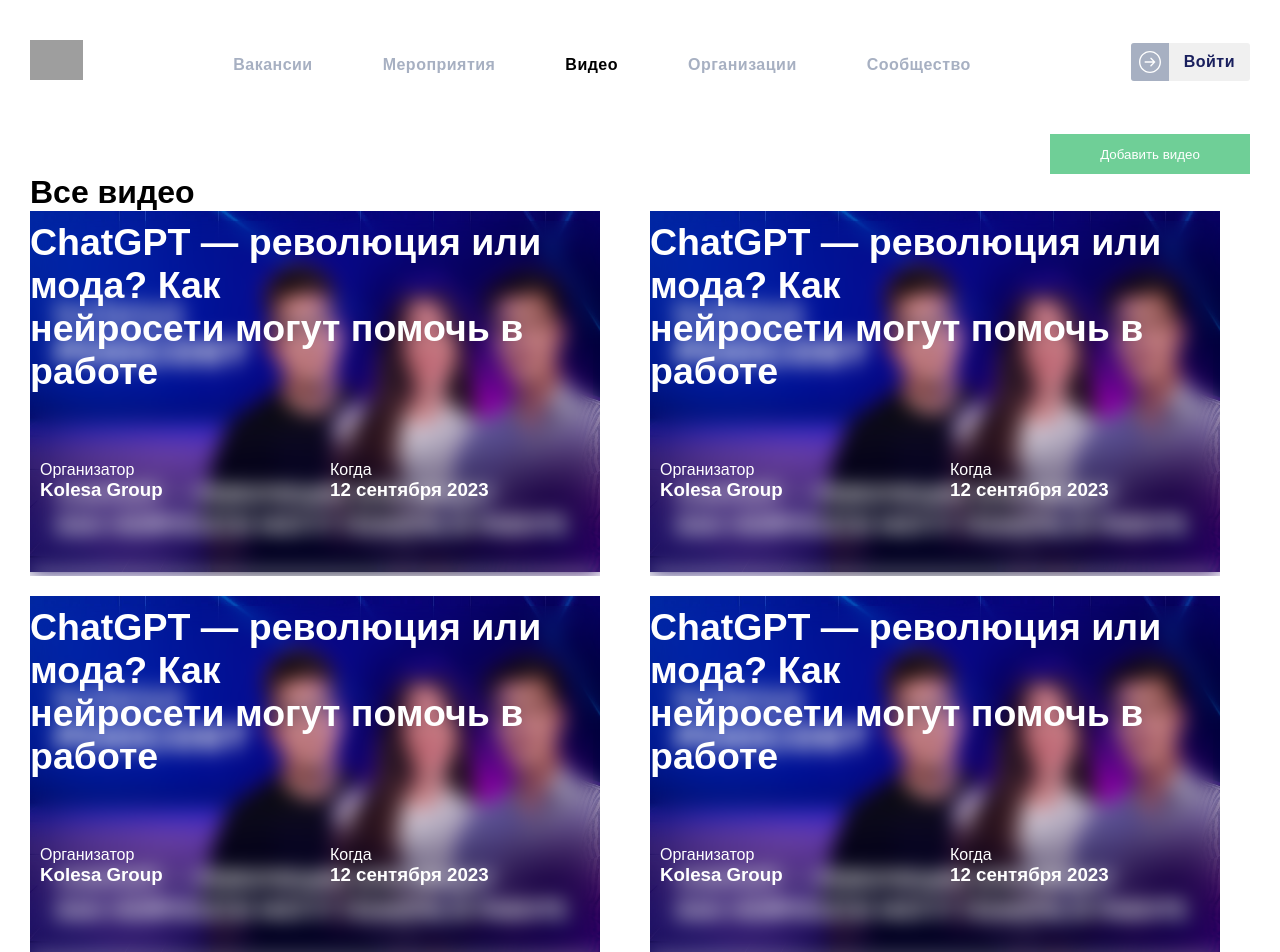
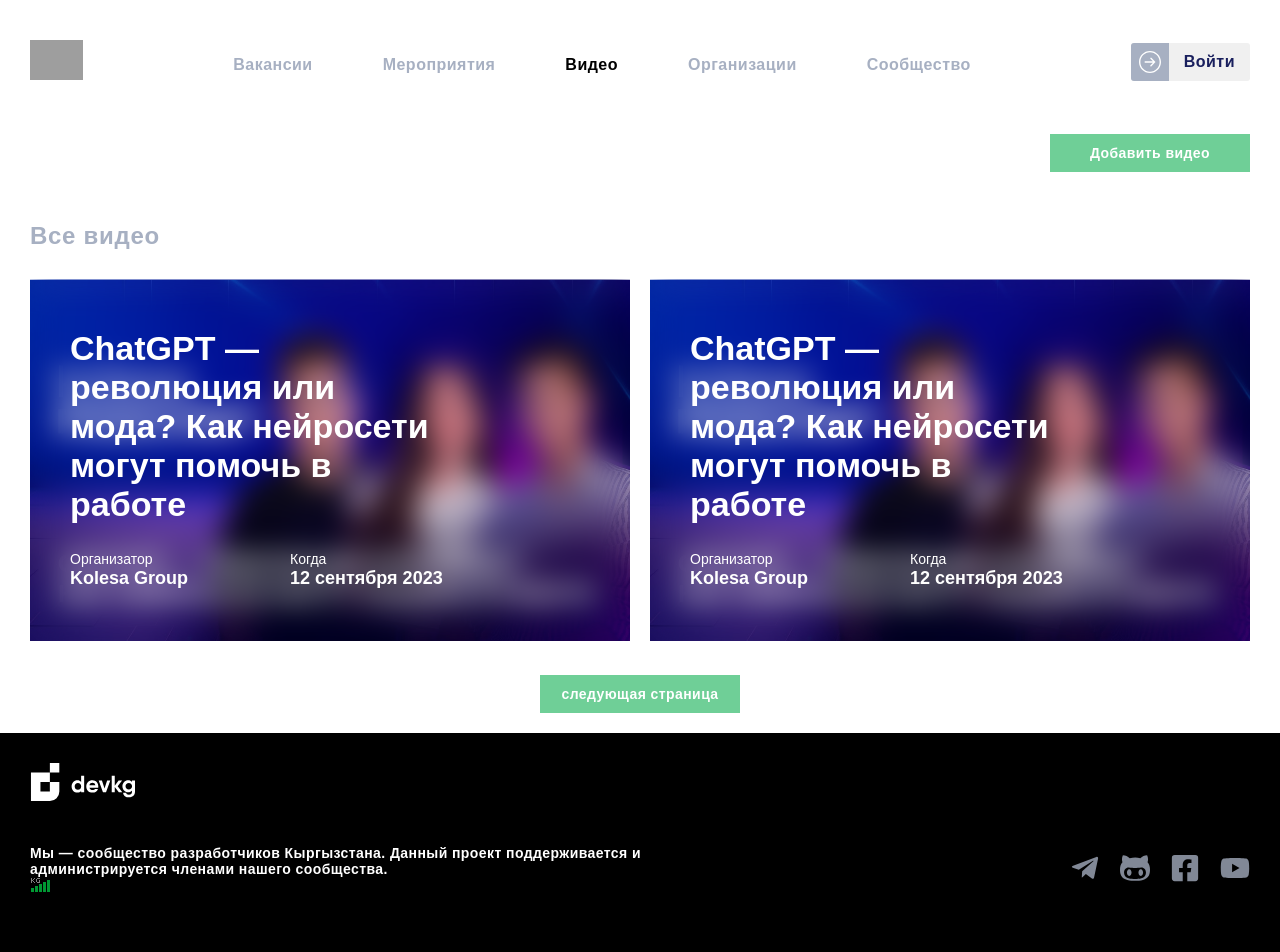
Before and after one commit to emirov15/etno_dev, a React (Create React App) app: page /video in a window 1280 px wide. Shown: the top 952 px of the page. Built offline with nearby package versions, Linux system fonts and the light colour scheme; grey boxes are pictures that could not be loaded.

Commit message:
Change complete, do git pull

```diff
--- a/src/assets/Styles/Footer.scss
+++ b/src/assets/Styles/Footer.scss
@@ -28,11 +28,13 @@ gap: 300px;
 
 .footer__info__icons {
     display: flex;
-    color: #818896;
     font-size: 30px;
     gap: 20px;
     transition: 0.3s;
-
+    cursor: pointer;
+}
+.footer__info__icons a{
+color:  #818896;
 }
 .footer__info__icons-telegram:hover{
     color: rgb(47, 154, 253);
--- a/src/assets/Styles/Vacancies.scss
+++ b/src/assets/Styles/Vacancies.scss
@@ -34,7 +34,7 @@
 	display: flex;
 	align-items: center;
 	gap: 25px;
-	margin-left: -70px;
+	    margin-left: -163px;
 }
 .jobs-item-field-jobsTitle {
 	padding-right: 20px;
@@ -48,7 +48,7 @@
 .salary-type {
 	display: flex;
 	align-items: center;
-	gap: 25px;
+	gap: 65px;
 	margin-right: 50px;
 }
 .add-vacancies:hover {
@@ -287,7 +287,7 @@ img {
 }
 .information {
 	display: flex;
-	width: 100%;
+	width: 95%;
 
 }
 .company {
--- a/src/assets/Styles/Video.scss
+++ b/src/assets/Styles/Video.scss
@@ -1,10 +1,13 @@
 .video-add button {
 	background: #6fcf97;
 	color: #fff;
+	border: none;
+	font-weight: 700;
+	font-size: 14px;
 	width: 200px;
-	height: 40px;
-	border: none;
-	border-color: #6fcf97;
+	height: 38px;
+	letter-spacing: 0.03em;
+	outline: none;
 }
 .video-add {
 	display: flex;
@@ -19,35 +22,94 @@
 .main-block {
 	position: relative;
 }
+.video-title h1 {
+	color: #a7b0c2;
+	font-size: 24px;
+	letter-spacing: 0.03em;
+	font-weight: 700;
+	margin: 50px 0 30px 0;
+}
 .first__block img {
-	width: 570px;
+	width: 600px;
 	height: 361px;
 }
-.first__block-title {
-	position: absolute;
-	z-index: 10;
-	font-size: 25px;
-	width: 570px;
-	height: 355px;
-	top: 10px;
-	backdrop-filter: blur(10px);
-	color: white;
+.first__block-title h2 {
+	font-size: 34px;
+	margin-top: 50px;
+	margin-left: 40px;
 }
 .first__block-organizer {
 	position: absolute;
 	z-index: 10;
 	width: 570px;
 	height: 355px;
-	top: 250px;
+	top: 270px;
+	left: 10px;
+	color: white;
+	margin-left: 30px;
+}
+.first__block-data{
+	position: absolute;
+	top: 350px;
+	z-index: 10;
+	color: white;
+	left: 250px;
+}
+.first__block-title {
+	position: absolute;
+	z-index: 10;
+	width: 600px;
+	height: 362px;
+	top: -1px;
+	-webkit-backdrop-filter: blur(15px);
+	backdrop-filter: blur(15px);
+	color: white;
+	margin-right: 50px;
+}
+.first__block-organizer h3{
+font-size: 18px;
+}
+.first__block-organizer {
+	position: absolute;
+	z-index: 10;
+	width: 570px;
+	height: 50px;
+	top: 270px;
 	left: 10px;
 	color: white;
 }
+.next-pages button{
+    background: #6fcf97;
+    color: #fff;
+    border: none;
+    font-weight: 700;
+    font-size: 14px;
+    width: 200px;
+    height: 38px;
+    letter-spacing: 0.03em;
+    outline: none;
+}
+.next-pages{
+	display: flex;
+justify-content: center;
+margin-top: 30px;
+margin-bottom: -80px;
+}
+.first__block-organizer span {
+font-size: 14px;
+}
+.first__block-data span {
+font-size: 14px;
+}
+.first__block-data h3{
+font-size: 18px;
+}
 .first__block-data {
 	position: absolute;
-	top: 250px;
+	top: 270px;
 	z-index: 10;
 	color: white;
-	left: 300px;
+	left: 260px;
 }
 @media screen and (max-width: 1171px) {
 	.first__block img {
@@ -64,12 +126,6 @@
 		backdrop-filter: blur(10px);
 		color: white;
 	}
-Мероприятия
-Видео
-Организации
-Сообщество
-￼
-Войти
 
 	.first__block-organizer {
 		position: absolute;
--- a/src/components/Events/index.jsx
+++ b/src/components/Events/index.jsx
@@ -62,6 +62,9 @@ function Events() {
 						</div>
 					</div>
 				</Link>
+				<div className='btn2'>
+					<button>Следующая страница</button>
+				</div>
 			</div>
 		</div>
 	)
--- a/src/components/Hero/index.jsx
+++ b/src/components/Hero/index.jsx
@@ -1,18 +1,31 @@
-import React from 'react'
 import logo from '../../assets/img/logo.jpg'
 import logoHero from '../../assets/img/logo-hero.webp'
+import { useNavigate } from 'react-router-dom'
 
-function hero() {
+function Hero() {
+	const navigate = useNavigate()
+
+	function handleVideoClick() {
+		navigate('/video')
+	}
+	function handleVacanciesClick (){
+		navigate('/vacancies')
+	}
+	function handleEventClick (){
+		navigate('/events')
+	}
+
 	return (
 		<div id='hero'>
 			<div className='container'>
 				<div className='hero-title'>
-					<h1>Последние мероприятия</h1>
+					<h1 onClick={handleEventClick}>Последние мероприятия</h1>
 				</div>
 				<div className='hero'>
 					<div className='hero--foto'>
 						<img
 							src='https://devkg.com/images/events/e975ab09a375897590241aaec11d51fa.png'
+							alt='Event'
 							data-v-17b3db24='img'
 						/>
 						<div className='hero--foto__text'>
@@ -20,14 +33,13 @@ function hero() {
 								25 августа 2024 <span>17:00</span>
 							</h4>
 							<h1>InkubasiaLAB 2024’s Machine Learning AI Bootcamp</h1>
-
 							<div className='hero--foto__text--par'>
 								<div className='hero--foto__text--par__kor1'>
 									<h6>Организатор</h6>
 									<h2>InkubasiaLAB</h2>
 								</div>
 								<div className='hero--foto__text--par__kor2'>
-									<h6>Когда</h6>
+									<h6>Где</h6>
 									<h2>Коворкинг-резорт ololoAkJol</h2>
 								</div>
 							</div>
@@ -36,41 +48,50 @@ function hero() {
 				</div>
 				<div className='jobs-list'>
 					<div className='heros-title'>
-						<h2>Последние вакансии</h2>
+						<h2 onClick={handleVacanciesClick}>Последние вакансии</h2>
 					</div>
-					<div className='jobs-item content'>
-						<div className='jobs-item-field icon'>
-							<div className='preview images'>
-								<picture>
-									<img
-										src='https://devkg.com/images/organizations/886e28d889f4c24ea73c66b80174110f.webp'
-										alt=''
-									/>
-								</picture>
+					<div className='jobs-content'>
+						<div className='information'>
+							<div className='jobs-item-field-company'>
+								<img
+									src='https://upload.wikimedia.org/wikipedia/commons/7/7a/BeeLine_logo.png'
+									alt='img'
+								/>
+								<h4>
+									<span>
+										Компания <br />
+									</span>
+									Билайн
+								</h4>
 							</div>
-						</div>
-						<div className='information'>
-							<div className='jobs-item-field company'>
-								<span className='label'>Компания</span>
-								Validon Agency
+							<div className='jobs-item-field-jobsTitle'>
+								<h4>
+									<span>Должность</span>
+									<br />
+									PHP разработчик
+								</h4>
 							</div>
-							<div className='jobs-item-field position'>
-								<span className='label'>Должность</span>
-								Нr менеджер
-							</div>
-							<div className='jobs-item-field price'>
-								<span className='label'>Оклад</span>
-								От 60000 RUB в месяц
-							</div>
-							<div className='jobs-item-field type'>
-								<span className='label'>Тип</span>
-								Удаленная работа
+							<div className='salary-type'>
+								<div className='jobs-item-field-salary'>
+									<h4>
+										<span>Оклад</span>
+										<br />
+										35000-50000 KGS в месяц
+									</h4>
+								</div>
+								<div className='jobs-item-field-type'>
+									<h4>
+										<span>Тип</span>
+										<br />
+										Офис/Бишкек
+									</h4>
+								</div>
 							</div>
 						</div>
 					</div>
 				</div>
 				<div className='video-title'>
-					<h1>Все видео</h1>
+					<h1 onClick={handleVideoClick}>Последнее видео</h1>
 				</div>
 				<div className='video-block'>
 					<div className='main-block'>
@@ -78,20 +99,19 @@ function hero() {
 							<img src={logo} alt='img' />
 							<div className='first__block-title'>
 								<h2>
-									{' '}
-									ChatGPT — революция или мода? Как <br />
-									нейросети могут помочь в работе
+									ChatGPT — <br />
+									революция или <br />
+									мода? Как нейросети <br />
+									могут помочь в <br />
+									работе
 								</h2>
 							</div>
-							<br />
 							<div className='first__block-organizer'>
 								<span>Организатор</span>
-
-								<h3> Kolesa Group</h3>
+								<h3>Kolesa Group</h3>
 							</div>
 							<div className='first__block-data'>
 								<span>Когда</span>
-								<br />
 								<h3>12 сентября 2023</h3>
 							</div>
 						</div>
@@ -101,21 +121,20 @@ function hero() {
 							<img src={logoHero} alt='img' />
 							<div className='first__block-title'>
 								<h2>
-									{' '}
-									ChatGPT — революция или мода? Как <br />
-									нейросети могут помочь в работе
+									Кибирд (Keybeard) <br />
+									#43 – Синдром <br />
+									самозванца в IT 2023 <br />
+									(feat. Даниил <br />
+									Вартанов)
 								</h2>
 							</div>
-							<br />
 							<div className='first__block-organizer'>
 								<span>Организатор</span>
-
-								<h3> Kolesa Group</h3>
+								<h3>Mad Devs</h3>
 							</div>
 							<div className='first__block-data'>
 								<span>Когда</span>
-								<br />
-								<h3>12 сентября 2023</h3>
+								<h3>30 августа 2023</h3>
 							</div>
 						</div>
 					</div>
@@ -125,4 +144,4 @@ function hero() {
 	)
 }
 
-export default hero
+export default Hero
--- a/src/components/Video/index.jsx
+++ b/src/components/Video/index.jsx
@@ -1,4 +1,3 @@
-import React from 'react';
 import logo from '../../assets/img/logo.jpg'
 
 const video = () => {
@@ -21,8 +20,11 @@ const video = () => {
 										<div className='first__block-title'>
 											<h2>
 												{' '}
-												ChatGPT — революция или мода? Как <br />
-												нейросети могут помочь в работе
+												ChatGPT — <br />
+												революция или <br />
+												мода? Как нейросети <br />
+												могут помочь в <br />
+												работе
 											</h2>
 										</div>
 										<br />
@@ -44,100 +46,11 @@ const video = () => {
 										<div className='first__block-title'>
 											<h2>
 												{' '}
-												ChatGPT — революция или мода? Как <br />
-												нейросети могут помочь в работе
-											</h2>
-										</div>
-										<br />
-										<div className='first__block-organizer'>
-											<span>Организатор</span>
-
-											<h3> Kolesa Group</h3>
-										</div>
-										<div className='first__block-data'>
-											<span>Когда</span>
-											<br />
-											<h3>12 сентября 2023</h3>
-										</div>
-									</div>
-								</div>
-								<div className='main-block'>
-									<div className='first__block'>
-										<img src={logo} alt='img' />
-										<div className='first__block-title'>
-											<h2>
-												{' '}
-												ChatGPT — революция или мода? Как <br />
-												нейросети могут помочь в работе
-											</h2>
-										</div>
-										<br />
-										<div className='first__block-organizer'>
-											<span>Организатор</span>
-
-											<h3> Kolesa Group</h3>
-										</div>
-										<div className='first__block-data'>
-											<span>Когда</span>
-											<br />
-											<h3>12 сентября 2023</h3>
-										</div>
-									</div>
-								</div>
-								<div className='main-block'>
-									<div className='first__block'>
-										<img src={logo} alt='img' />
-										<div className='first__block-title'>
-											<h2>
-												{' '}
-												ChatGPT — революция или мода? Как <br />
-												нейросети могут помочь в работе
-											</h2>
-										</div>
-										<br />
-										<div className='first__block-organizer'>
-											<span>Организатор</span>
-
-											<h3> Kolesa Group</h3>
-										</div>
-										<div className='first__block-data'>
-											<span>Когда</span>
-											<br />
-											<h3>12 сентября 2023</h3>
-										</div>
-									</div>
-								</div>
-								<div className='main-block'>
-									<div className='first__block'>
-										<img src={logo} alt='img' />
-										<div className='first__block-title'>
-											<h2>
-												{' '}
-												ChatGPT — революция или мода? Как <br />
-												нейросети могут помочь в работе
-											</h2>
-										</div>
-										<br />
-										<div className='first__block-organizer'>
-											<span>Организатор</span>
-
-											<h3> Kolesa Group</h3>
-										</div>
-										<div className='first__block-data'>
-											<span>Когда</span>
-											<br />
-											<h3>12 сентября 2023</h3>
-										</div>
-									</div>
-								</div>
-								<div className='main-block'>
-									<div className='first__block'>
-										<img src={logo} alt='img' />
-										<div className='first__block-title'>
-											<h2>
-												{' '}
-												ChatGPT — революция или мода? Как <br />
-												нейросети могут помочь в работе
+												ChatGPT — <br />
+												революция или <br />
+												мода? Как нейросети <br />
+												могут помочь в <br />
+												работе
 											</h2>
 										</div>
 										<br />
@@ -154,6 +67,9 @@ const video = () => {
 									</div>
 								</div>
 							</div>
+							<div className='next-pages'>
+								<button>следующая страница</button>
+							</div>
 						</div>
 					</div>
 				</div>
```
Also changed, not shown: src/assets/Styles/Events.scss (+29 -5 lines), src/assets/Styles/Hero.scss (+63 -12 lines), src/assets/Styles/Organizations.scss (+8 -6 lines), src/components/Footer/index.jsx (+36 -7 lines), src/components/Organizations/index.jsx (+3 -80 lines).
